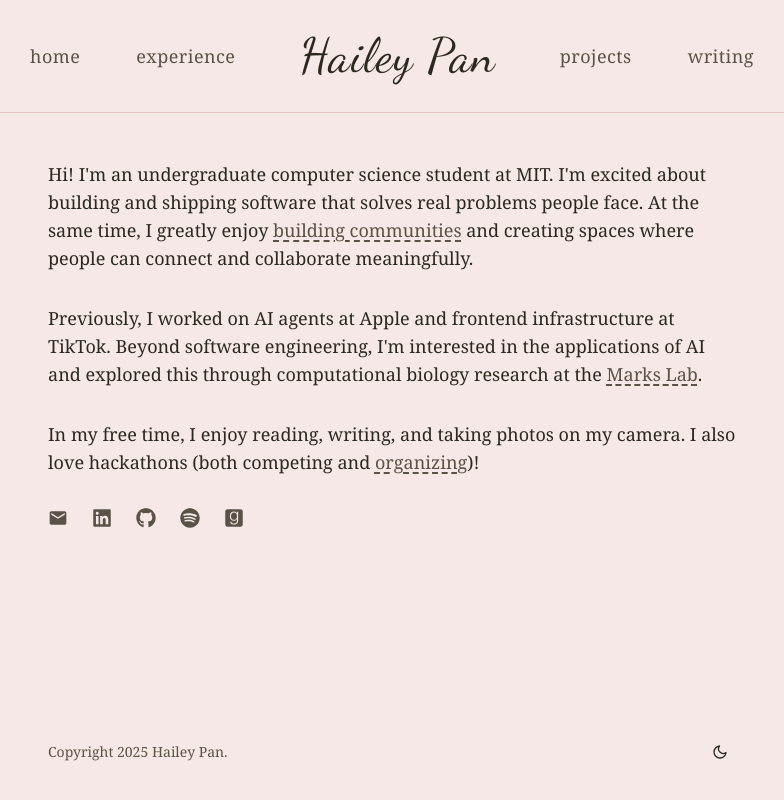
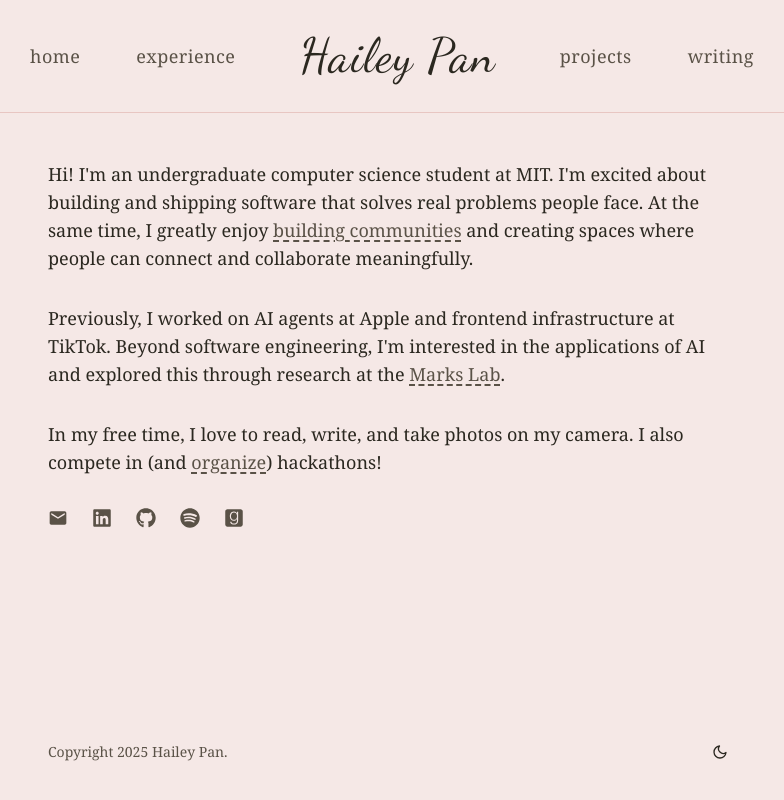
Before and after one commit to hap196/portfolio-website, a Next.js app: page / in a window 1280 px wide. Shown: the whole page, without its empty margins (248-1032 px from the left). Built offline with nearby package versions, Linux system fonts and the light colour scheme; a web font is replaced by a local one.

Commit message:
update wording

```diff
--- a/app/page.tsx
+++ b/app/page.tsx
@@ -24,8 +24,7 @@ export default function Home() {
         <p className="text-lg text-[var(--color-text-primary)] font-serif mt-8">
           Previously, I worked on AI agents at Apple and frontend infrastructure
           at TikTok. Beyond software engineering, I'm interested in the
-          applications of AI and explored this through computational biology
-          research at the{" "}
+          applications of AI and explored this through research at the{" "}
           <a
             href="https://www.deboramarkslab.com/"
             className="text-[var(--color-text-secondary)] hover:text-[var(--color-accent)] underline decoration-dashed underline-offset-4 transition-colors"
@@ -37,17 +36,17 @@ export default function Home() {
           .
         </p>
         <p className="text-lg text-[var(--color-text-primary)] font-serif mt-8">
-          In my free time, I enjoy reading, writing, and taking photos on my
-          camera. I also love hackathons (both competing and{" "}
+          In my free time, I love to read, write, and take photos on my camera.
+          I also compete in (and{" "}
           <a
             href="https://hackmit.org/"
             className="text-[var(--color-text-secondary)] hover:text-[var(--color-accent)] underline decoration-dashed underline-offset-4 transition-colors"
             target="_blank"
             rel="noopener noreferrer"
           >
-            organizing
+            organize
           </a>
-          )!
+          ) hackathons!
         </p>
         <Socials />
       </div>
```
